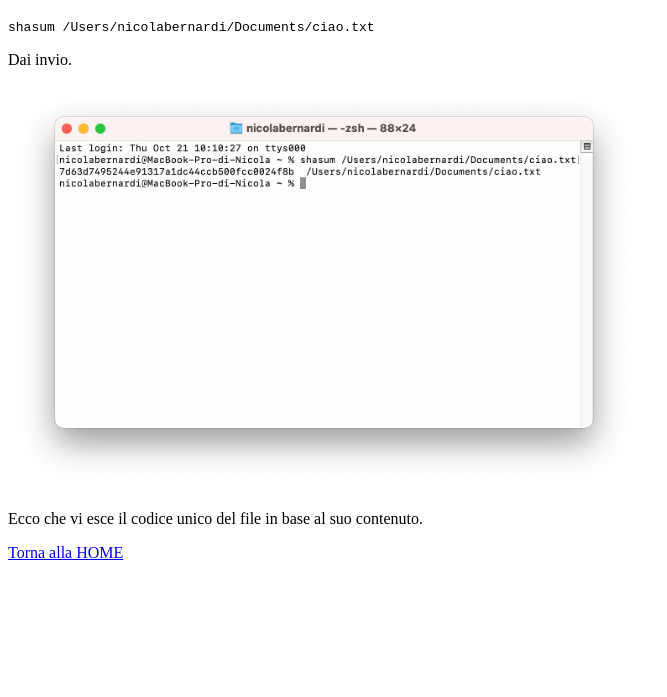
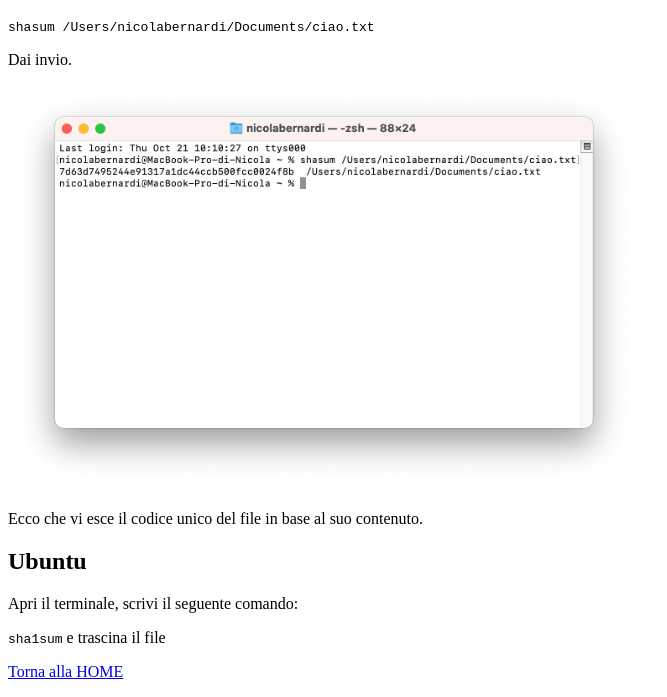
Before and after one commit to nBernardi310805/tpsit.github.io, a plain HTML site: page GuidaInf/html/sha1.html in a window 1280 px wide. Shown: the part 602-1299 px from the top of the page, without its empty margins (0-667 px from the left). Before the commit the page ends 1180 px from the top, so only its background shows below. Drawn offline with Linux system fonts and the light colour scheme.

Commit message:
Update sha1.html

```diff
--- a/GuidaInf/html/sha1.html
+++ b/GuidaInf/html/sha1.html
@@ -27,6 +27,9 @@
     <p>Dai invio.</p>
     <img alt="File's code image" src="../images/term2.png" width="50%">
     <p>Ecco che vi esce il codice unico del file in base al suo contenuto.</p>
+    <h2>Ubuntu</h2>
+    Apri il terminale, scrivi il seguente comando:</p>
+    <p><code>sha1sum</code> e trascina il file</p>
     <p><a title="Home page" href="../index.html">Torna alla HOME</a></p>
 </body>
 </html>
```
